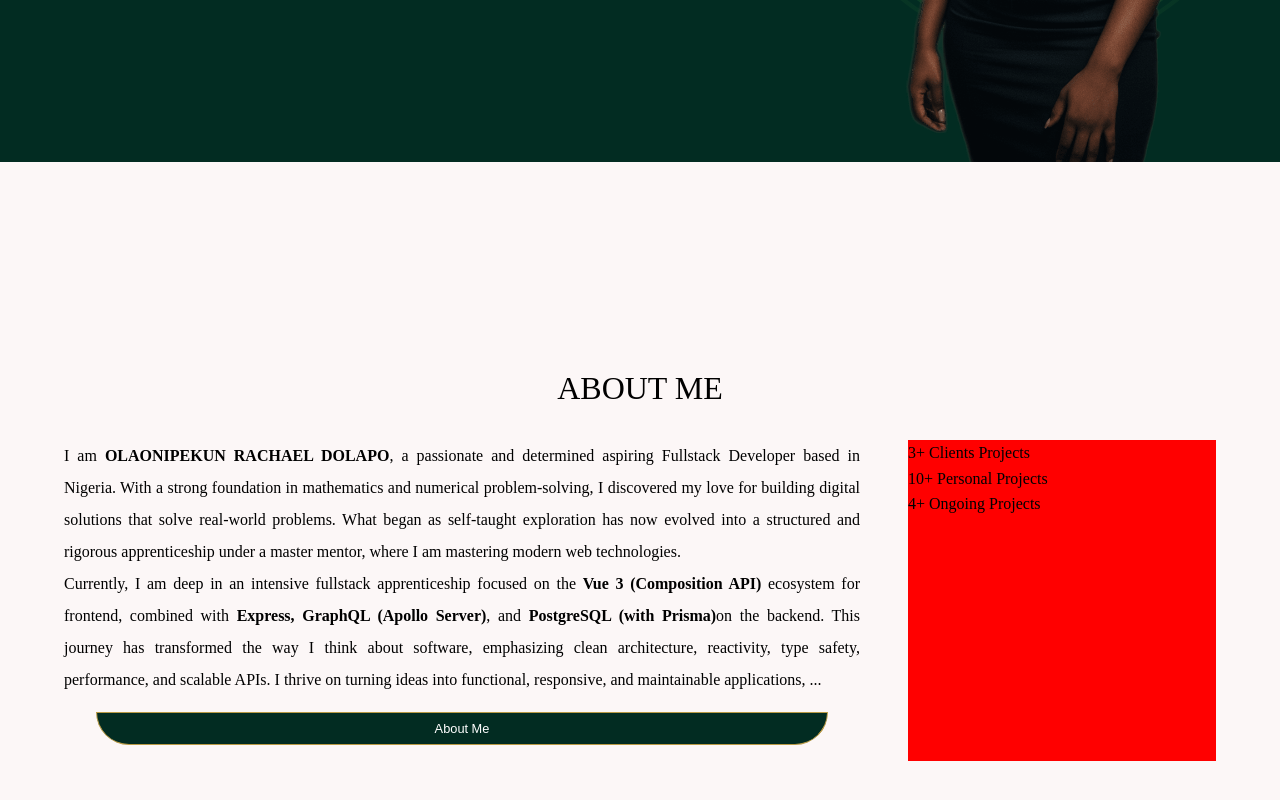
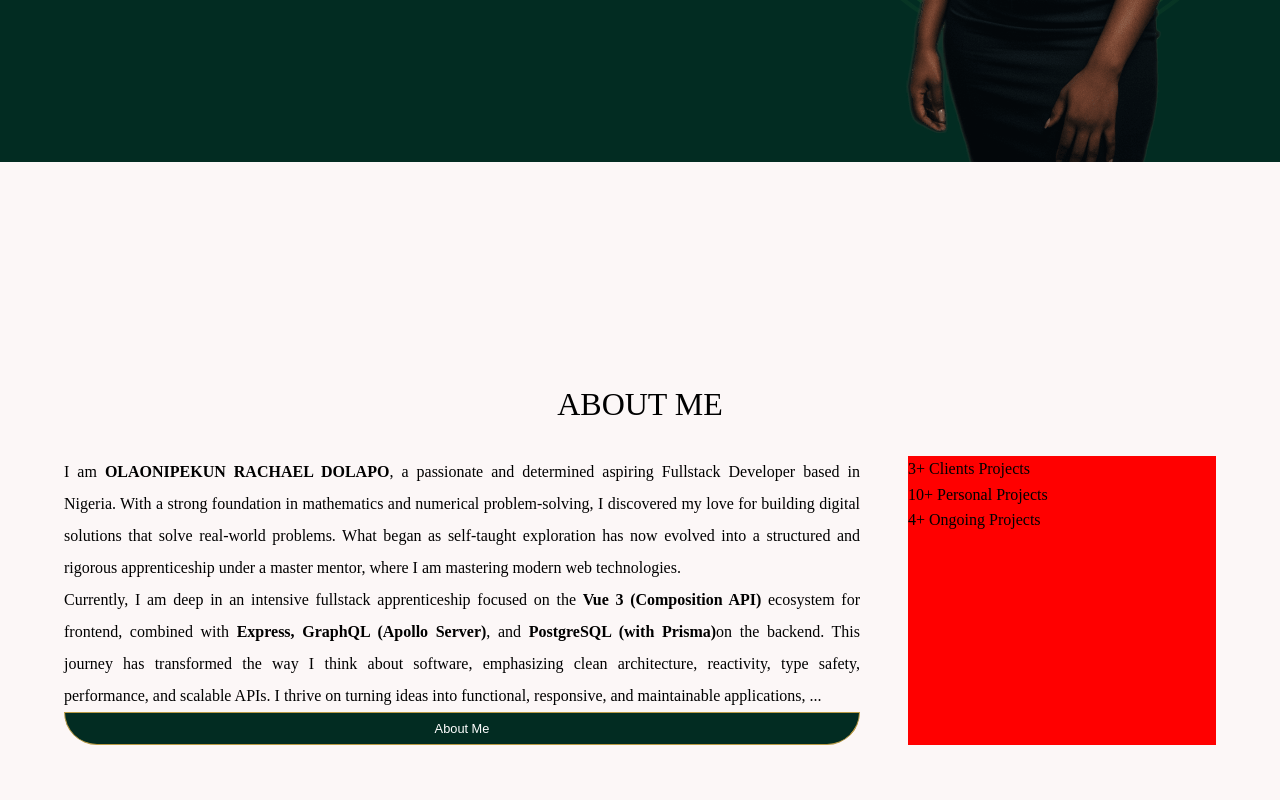
Before and after one commit to Lovethrech/my-main-portfolio, a Vue app: page / in a window 1280 px wide. Shown: the part 569-1369 px from the top of the page. Built offline with nearby package versions, Linux system fonts and the light colour scheme.

Commit message:
working on the home-about components.

```diff
--- a/src/components/home/ColoredBtn.vue
+++ b/src/components/home/ColoredBtn.vue
@@ -1,11 +1,11 @@
 <script setup>
 import { defineProps } from 'vue';
 
-const {btnDescName, btnDescLink}=defineProps(['btnDescName', 'btnDescLink']);
+const {btnDescName, btnDescLink, generalPadding}=defineProps(['btnDescName', 'btnDescLink', 'generalPadding']);
 </script>
 
 <template>
-    <div class="colored-btn-ctn">
+    <div class="colored-btn-ctn" :style="{padding: generalPadding}">
         <RouterLink :to="btnDescLink">
             <button type="button" class="general-bg-color-theme-default-text-white btn-gold-border">
                 {{ btnDescName }}
@@ -15,9 +15,6 @@ const {btnDescName, btnDescLink}=defineProps(['btnDescName', 'btnDescLink']);
 </template>
 
 <style scoped>
-.colored-btn-ctn{
-    padding: 2vh 4vh ;
-}
 button{
     width: 100%;
     text-transform: capitalize;
```
